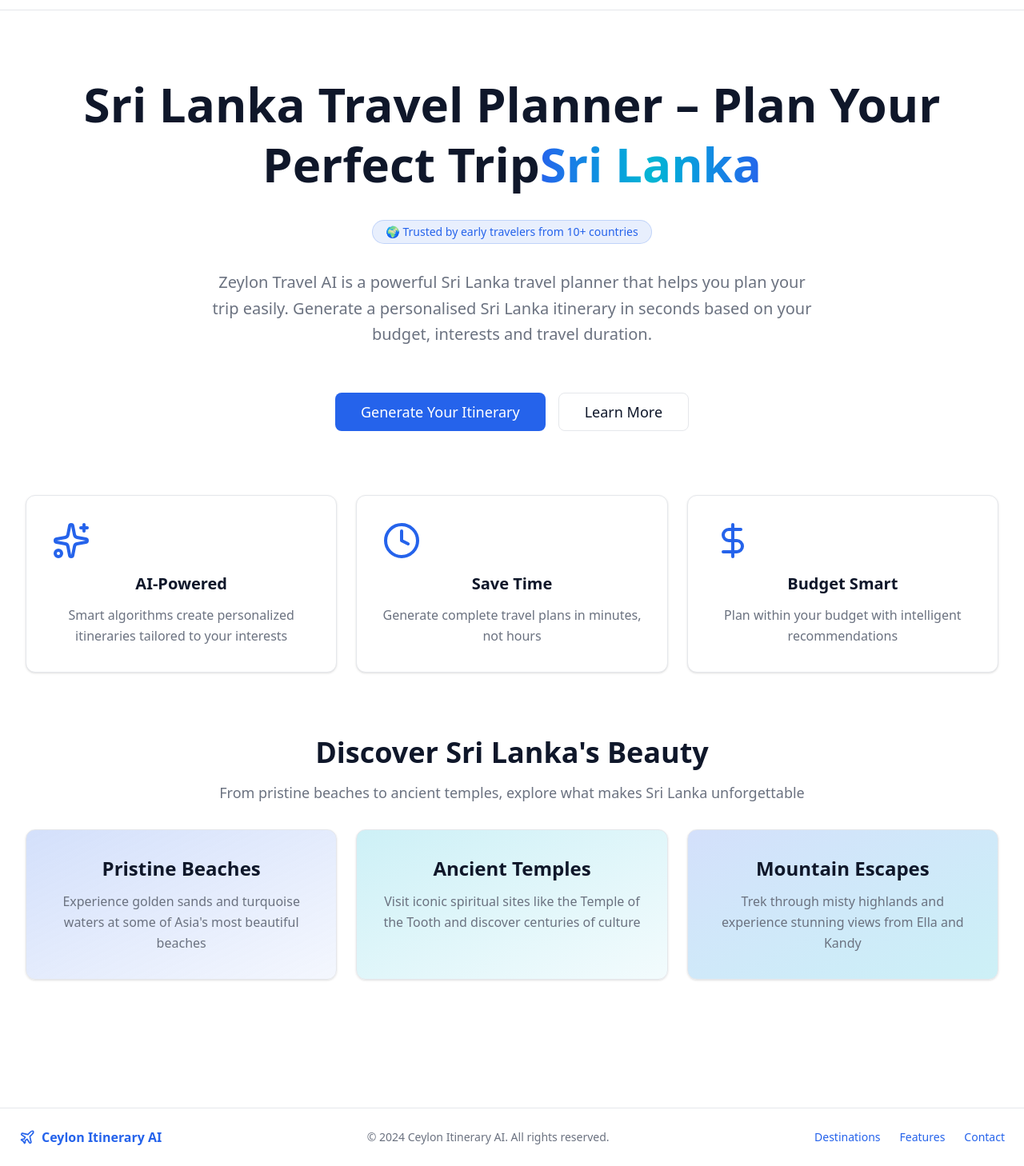
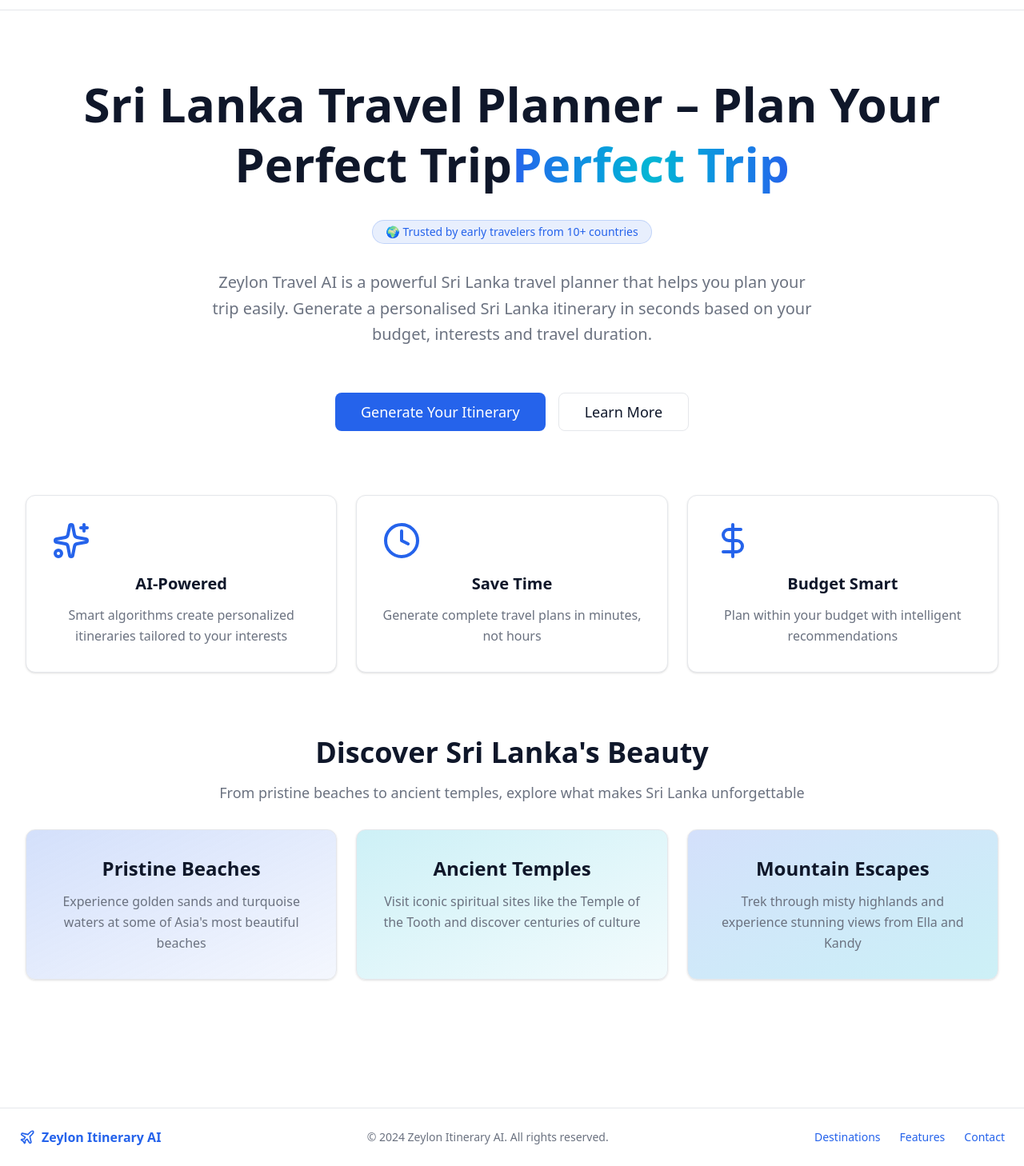
Before and after one commit to BinewMendis/zeylon-travel-ai-microsite, a Next.js app: page / in a window 1280 px wide. Shown: the part 52-1510 px from the top of the page at 80% size. Built offline with nearby package versions, Linux system fonts and the light colour scheme.

Commit message:
final optimization part 1

```diff
--- a/components/sections/Footer.tsx
+++ b/components/sections/Footer.tsx
@@ -11,13 +11,13 @@ export default function Footer({ setActiveTab }: any) {
         <div className="flex items-center gap-2">
           <Plane className="w-5 h-5 text-accent" />
           <span className="font-semibold text-accent">
-            Ceylon Itinerary AI
+            Zeylon Itinerary AI
           </span>
         </div>
 
         {/* Copyright */}
         <p className="text-sm text-muted-foreground text-center">
-          © 2024 Ceylon Itinerary AI. All rights reserved.
+          © 2024 Zeylon Itinerary AI. All rights reserved.
         </p>
 
         {/* Links */}
--- a/components/sections/HeroSection.tsx
+++ b/components/sections/HeroSection.tsx
@@ -20,7 +20,7 @@ export default function HeroSection({ onGetStarted, onLearnMore }: HeroSectionPr
           <h1 className="text-5xl md:text-6xl font-bold leading-tight">
 Sri Lanka Travel Planner – Plan Your Perfect Trip
 <span className="bg-gradient-to-r from-accent via-secondary to-accent bg-clip-text text-transparent">
- Sri Lanka
+ Perfect Trip
 </span>
 </h1>
 
```
